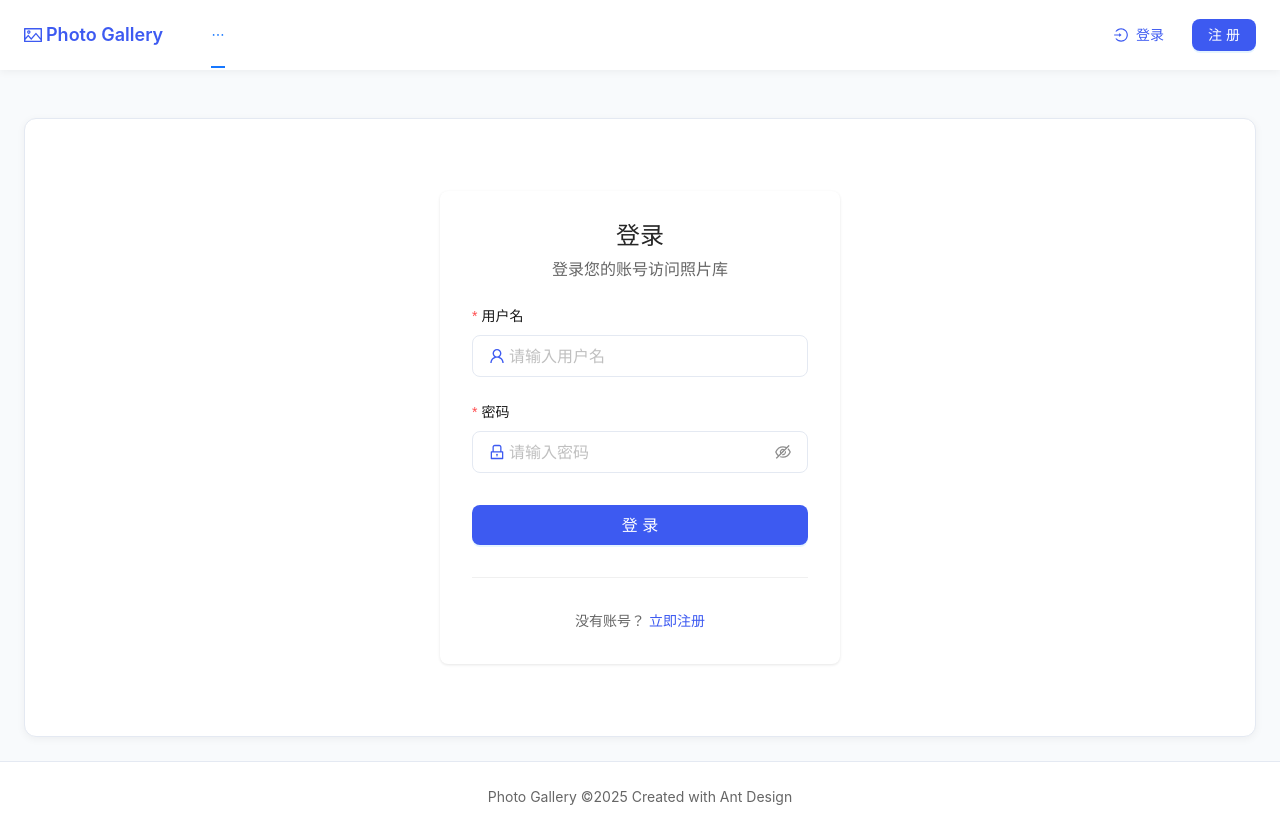
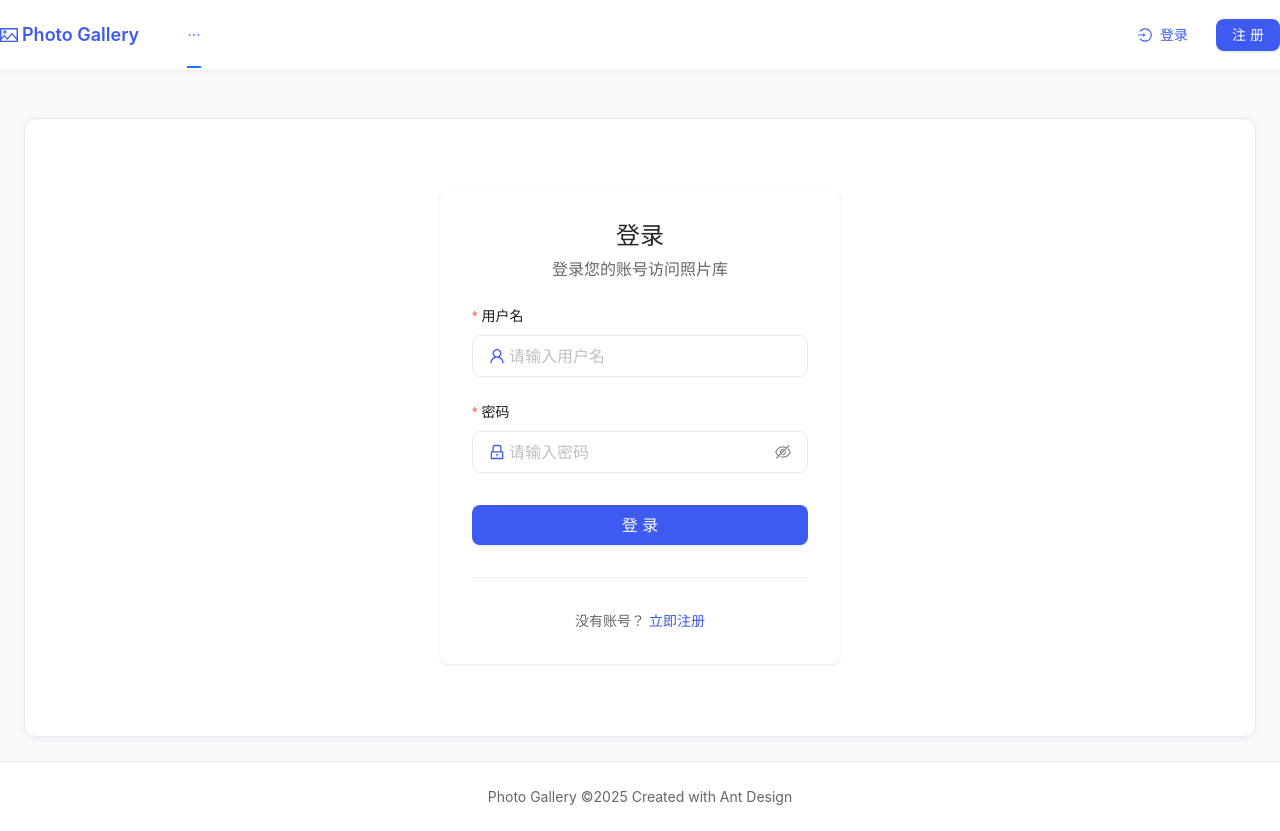
Before and after one commit to Ryeoschach/PhotoGallery-Frontend, a React (Vite) app: page /login in a window 1280 px wide. Built offline with nearby package versions, Linux system fonts and the light colour scheme.

Commit message:
fix: 修复页面背景颜色不统一问题

```diff
--- a/src/App.css
+++ b/src/App.css
@@ -49,16 +49,23 @@ body, html {
   width: 100%;
   font-family: 'Inter', -apple-system, BlinkMacSystemFont, 'Segoe UI', Roboto, Oxygen, Ubuntu, Cantarell, 'Helvetica Neue', sans-serif;
   color: var(--text-primary);
-  background-color: var(--background);
+  background-color: #f0f2f5; /* 与顶部灰色保持一致 */
   line-height: 1.5;
   -webkit-font-smoothing: antialiased;
   -moz-osx-font-smoothing: grayscale;
+  margin: 0;
+  padding: 0;
 }
 
 #root {
   min-height: 100vh;
   width: 100%;
-  min-width: 320px;
+  background-color: #f0f2f5; /* 与顶部灰色保持一致 */
+}
+
+/* 添加一个内容容器，限制实际内容的最大宽度 */
+.content-wrapper {
+  width: 100%;
   max-width: 1280px;
   margin: 0 auto;
 }
@@ -71,11 +78,12 @@ body, html {
   height: var(--header-height);
   background: var(--white);
   box-shadow: var(--shadow-sm);
-  padding: 0 var(--spacing-lg) !important;
+  padding: 0 !important;
   display: flex;
   align-items: center;
-  justify-content: space-between;
+  justify-content: center;
   transition: all var(--transition-normal);
+  width: 100%;
 }
 
 /* Logo 样式 */
@@ -109,6 +117,8 @@ body, html {
   width: 100%;
   min-width: 320px;
   max-width: 1280px;
+  margin-left: auto !important;
+  margin-right: auto !important;
   background-color: var(--background);
   flex: 1;
 }
@@ -149,9 +159,6 @@ body, html {
   min-height: 280px;
   border-radius: var(--border-radius-md);
   width: 100%;
-  min-width: 320px;
-  max-width: 1280px;
-  margin: 0 auto;
   box-shadow: var(--shadow-sm);
   border: 1px solid var(--border-color);
 }
@@ -161,8 +168,6 @@ body, html {
   text-align: center;
   padding: var(--spacing-lg) !important;
   width: 100%;
-  min-width: 320px;
-  max-width: 1280px;
   background-color: var(--white);
   color: var(--text-secondary);
   font-size: var(--font-size-sm);
--- a/src/features/images/GroupSelector.tsx
+++ b/src/features/images/GroupSelector.tsx
@@ -249,7 +249,7 @@ const GroupSelector: React.FC = () => {
           onChange={handleGroupChange}
           isLoading={status === 'loading'}
           placeholder="选择一个分组进行过滤"
-          style={{ width: '100%' }}
+          style={{ width: '200%' }}
           onActionClick={{
             edit: handleEditClick,
             delete: handleDeleteClick
```
